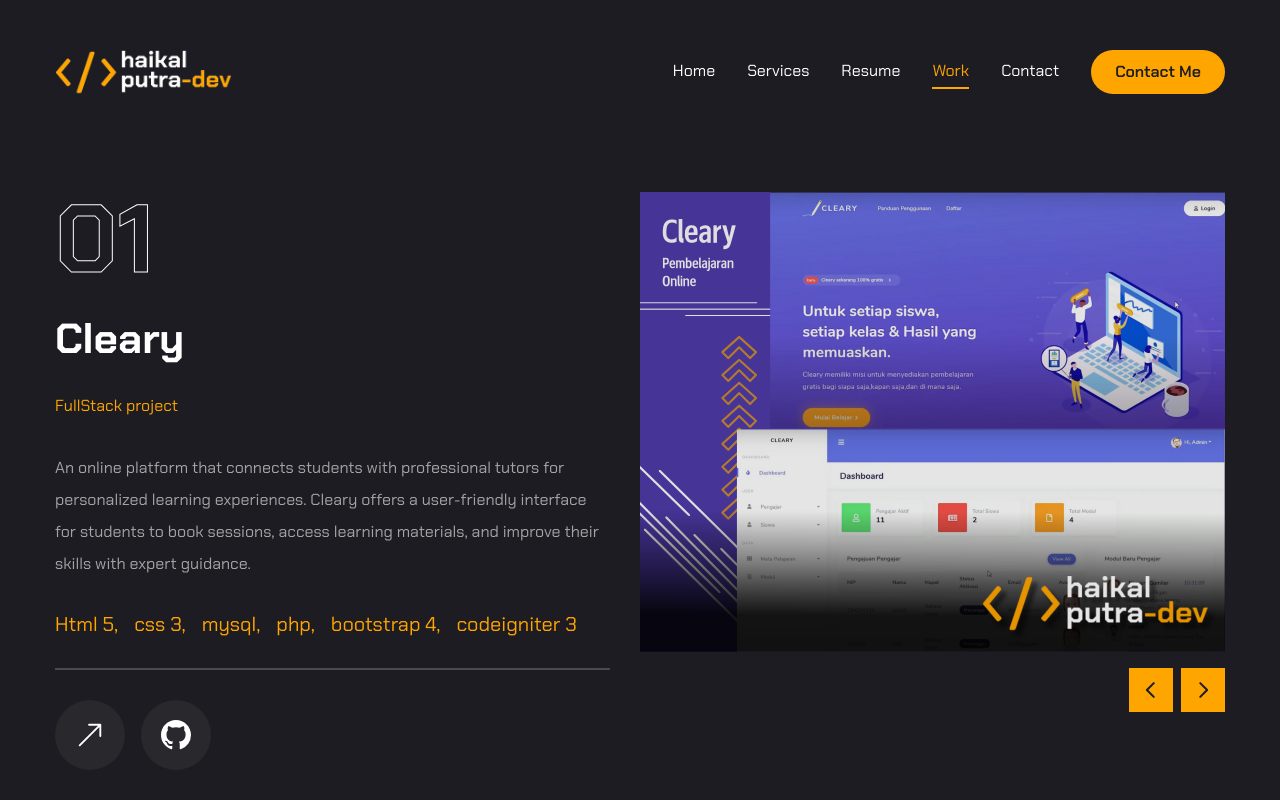
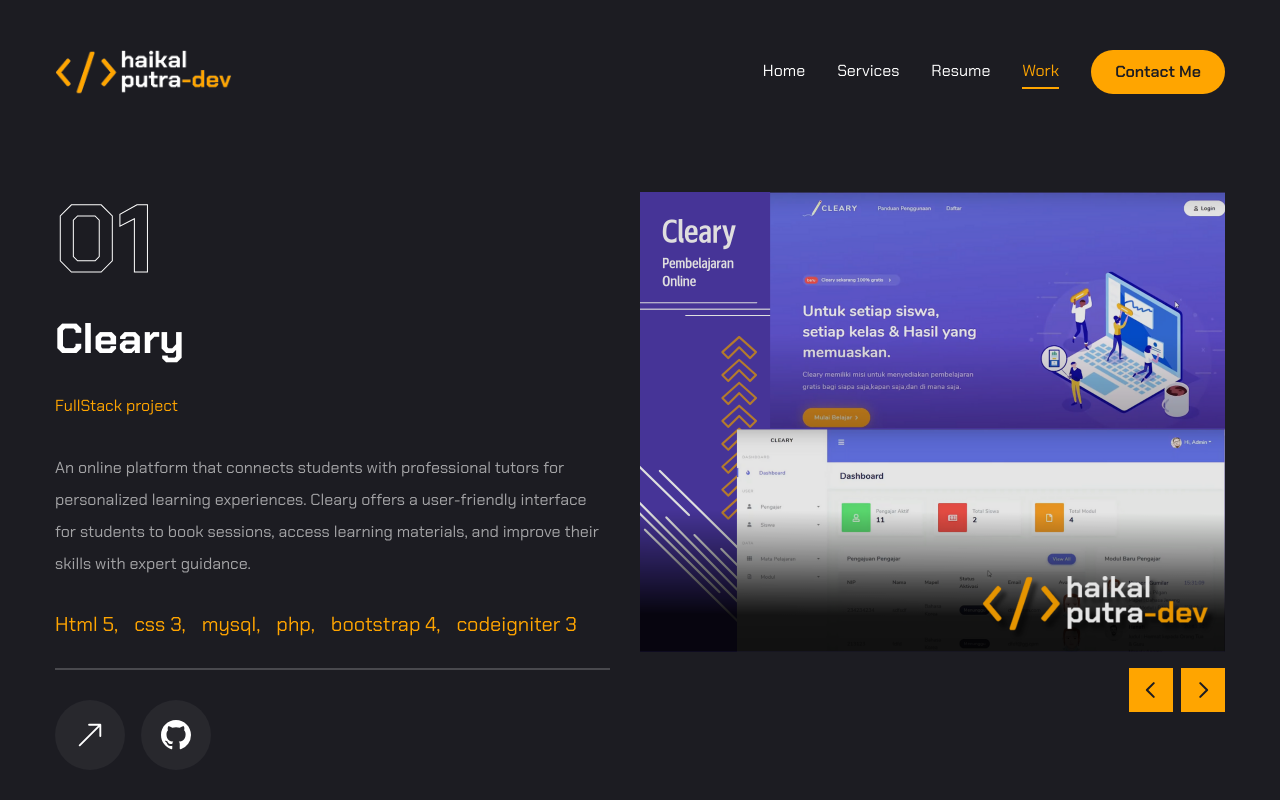
Before and after one commit to haikalputra-dev/my-portfolio, a Next.js app: page /work in a window 1280 px wide. Built offline with nearby package versions, Linux system fonts and the light colour scheme.

Commit message:
changing nav

```diff
--- a/components/MobileNav.jsx
+++ b/components/MobileNav.jsx
@@ -5,6 +5,7 @@ import { usePathname } from "next/navigation";
 import Link from "next/link";
 import { CiMenuFries } from "react-icons/ci";
 import { ScrollArea } from "@/components/ui/scroll-area";
+import { Button } from "./ui/button";
 
 const links = [
   {
@@ -22,10 +23,6 @@ const links = [
   {
     name: "work",
     path: "/work",
-  },
-  {
-    name: "contact",
-    path: "/contact",
   },
 ];
 
@@ -62,6 +59,9 @@ const MobileNav = () => {
               </Link>
             );
           })}
+          <Link href="/contact">
+            <Button className="font-chakraPetch">Contact Me</Button>
+          </Link>
         </nav>
       </SheetContent>
     </Sheet>
--- a/components/Nav.jsx
+++ b/components/Nav.jsx
@@ -19,11 +19,7 @@ const links = [
   {
     name: "work",
     path: "/work",
-  },
-  {
-    name: "contact",
-    path: "/contact",
-  },
+  }
 ];
 
 const Nav = () => {
```
